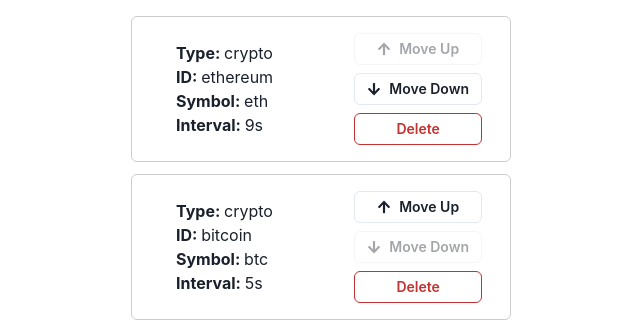
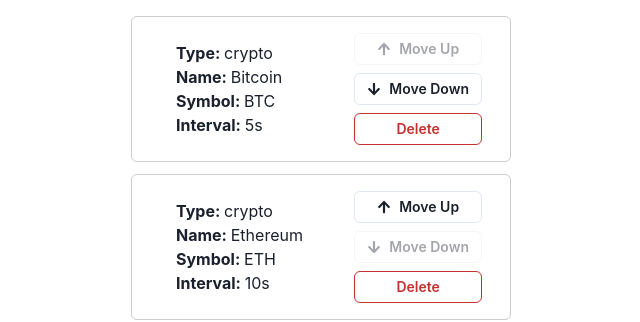
Before and after one commit to ronanren/CryptoTickerLed, a React (Create React App) app in the folder project/app/: page / in a window 1280 px wide. Shown: the part 428-750 px from the top of the page, without its empty margins (319-959 px from the left). Built offline with nearby package versions, Linux system fonts and the light colour scheme; no server answers.

Commit message:
update webapp

```diff
--- a/project/app/public/config_displays.json
+++ b/project/app/public/config_displays.json
@@ -2,15 +2,17 @@
   "displays": [
     {
       "type": "crypto",
-      "id": "ethereum",
-      "symbol": "eth",
-      "interval": 9
+      "id": "bitcoin",
+      "symbol": "BTC",
+      "name": "Bitcoin",
+      "interval": 5
     },
     {
       "type": "crypto",
-      "id": "bitcoin",
-      "symbol": "btc",
-      "interval": 5
+      "id": "ethereum",
+      "symbol": "ETH",
+      "name": "Ethereum",
+      "interval": 10
     }
   ]
 }
--- a/project/app/src/components/displayForm.js
+++ b/project/app/src/components/displayForm.js
@@ -15,7 +15,7 @@
 import { ReactSearchAutocomplete } from 'react-search-autocomplete';
 
 const DisplayForm = ({ onAddDisplay, coins }) => {
-	const displayNull = { type: "crypto", id: "", symbol: "", interval: 5 };
+	const displayNull = { type: "crypto", id: "", symbol: "", name: "", interval: 5 };
 	const [display, setDisplay] = useState(displayNull);
 
 	const handleAddDisplay = () => {
@@ -29,11 +29,11 @@
 	}
 
 	const handleOnSelect = (item) => {
-		setDisplay({ ...display, id: item.id, symbol: item.symbol });
+		setDisplay({ ...display, id: item.id, symbol: item.symbol.toUpperCase(), name: item.name });
 	}
 
 	const handleOnClear = () => {
-		setDisplay({ ...display, id: "", symbol: "" });
+		setDisplay({ ...display, id: "", symbol: "", name: "" });
 	}
 
 	return (
--- a/project/app/src/components/displayItem.js
+++ b/project/app/src/components/displayItem.js
@@ -3,7 +3,7 @@
 import { FaArrowUp, FaArrowDown } from 'react-icons/fa';
 
 const DisplayItem = ({ data, index, length, onMoveUp, onMoveDown, onDelete }) => {
-	const { type, id, symbol, interval } = data;
+	const { type, symbol, name, interval } = data;
 
 	return (
 		<Flex
@@ -25,9 +25,9 @@
 
 				<Flex flexDirection="row">
 					<Text fontWeight="bold">
-						ID:&nbsp;
+						Name:&nbsp;
 					</Text>
-					<Text>{id}</Text>
+					<Text>{name}</Text>
 				</Flex>
 
 				<Flex flexDirection="row">
```
